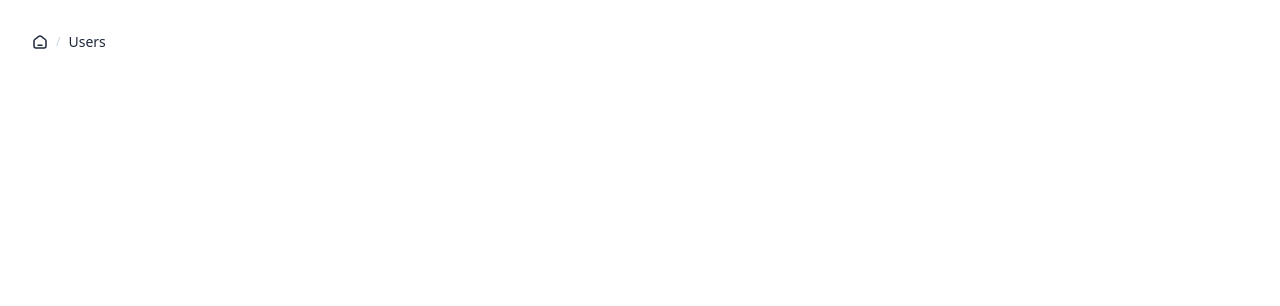
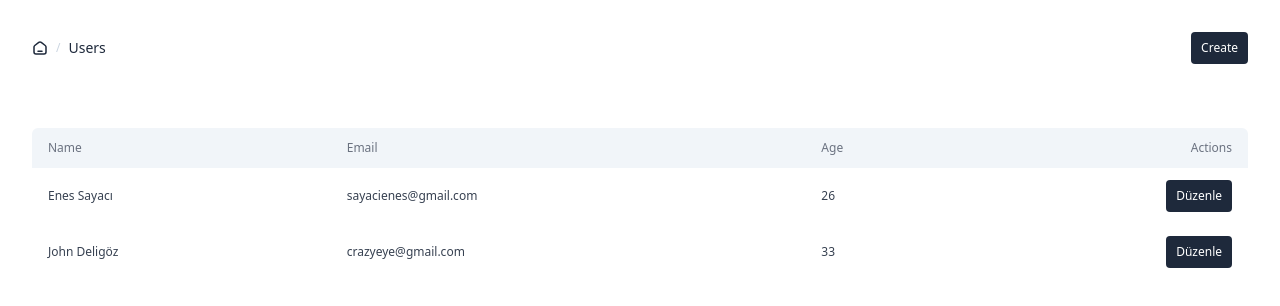
Before and after one commit to enessayaci/vue3-users-table, a Vue app: page /users in a window 1280 px wide. Before the commit this address had no page. Shown: the top 306 px of the page. Built offline with nearby package versions, Linux system fonts and the light colour scheme.

Commit message:
feat: Table component

```diff
--- a/src/App.vue
+++ b/src/App.vue
@@ -1,14 +1,12 @@
 <script setup lang="ts">
-import { RouterLink, RouterView } from 'vue-router'
-import Breadcrumb from './components/Breadcrumb.vue'
+import { RouterView } from 'vue-router'
+import Header from './components/Header.vue'
 
 </script>
 
 <template>
-  <div class="flex flex-col min-h-screen p-8">
-    <header>
-      <Breadcrumb />
-    </header>
+  <div class="flex flex-col min-h-screen">
+    <Header/>
 
     <RouterView />
   </div>
--- a/src/components/Breadcrumb.vue
+++ b/src/components/Breadcrumb.vue
@@ -11,18 +11,16 @@
       <li v-for="(item, index) in breadcrumbs" :key="index" class="flex items-center">
         <template v-if="index < breadcrumbs.length - 1">
           <template v-if="isRouteDefined(item.link)">
-            <router-link :to="item.link" class="text-sm hover:text-blue-400 hover:bg-transparent">
+            <router-link :to="item.link" class="text-sm hover:text-blue-400 hover:bg-transparent text-neutral">
               {{ item.text }}
             </router-link>
           </template>
           <template v-else>
-            <span class="font-medium text-sm">{{ item.text
-              }}</span>
+            <span class="font-medium text-sm text-neutral">{{ item.text }}</span>
           </template>
         </template>
         <template v-else>
-          <span class="font-medium text-sm">{{ item.text
-            }}</span>
+          <span class="font-medium text-sm">{{ item.text }}</span>
         </template>
         <span v-if="index < breadcrumbs.length - 1" class="ml-2 text-xs font-medium text-neutral-300">/</span>
       </li>
--- a/src/components/FormProvider.vue
+++ b/src/components/FormProvider.vue
@@ -1,9 +1,3 @@
-<template>
-  <form @submit.prevent="handleSubmit">
-    <slot />
-  </form>
-</template>
-
 <script setup lang="ts">
 import { ref, provide } from 'vue';
 
@@ -34,3 +28,9 @@ const handleSubmit = () => {
 // Provide register fonksiyonunu
 provide('register', register);
 </script>
+
+<template>
+  <form @submit.prevent="handleSubmit">
+    <slot />
+  </form>
+</template>
--- /dev/null
+++ b/src/components/Header.vue
@@ -0,0 +1,11 @@
+<script setup lang="ts">
+import Breadcrumb from './Breadcrumb.vue'
+import Button from './ui/Button.vue'
+</script>
+
+<template>
+  <header class="flex p-8">
+    <Breadcrumb />
+    <Button class="ms-auto">Create</Button>
+  </header>
+</template>
--- /dev/null
+++ b/src/components/Table.vue
@@ -0,0 +1,43 @@
+<script setup lang="ts">
+import { defineProps } from 'vue';
+
+// Generic tip tanımı
+const props = defineProps<{
+  heads: { label: string; key: string }[];
+  data: Array<Record<string, any>>; // Herhangi bir veri yapısını temsil eden generic tip
+}>();
+</script>
+
+<template>
+  <table class="w-full">
+    <thead>
+      <tr>
+        <th v-for="(head, index) in heads" :key="index">
+          {{ head.label }}
+        </th>
+      </tr>
+    </thead>
+    <tbody>
+      <tr v-for="(item, rowIndex) in data" :key="rowIndex">
+        <td v-for="(head, colIndex) in heads" :key="colIndex">
+          <slot :name="head.key" :item="item">{{ item[head.key] }}</slot> <!-- Her başlık için ayrı slot -->
+        </td>
+      </tr>
+    </tbody>
+  </table>
+</template>
+
+<style scoped>
+th,
+td {
+  @apply px-4 py-3 text-start last:text-end text-xs font-medium;
+}
+
+th {
+  @apply bg-neutral-100 first:rounded-tl-md last:rounded-tr-md text-neutral;
+}
+
+tr {
+  @apply text-neutral-700 dark:text-neutral-400;
+}
+</style>
--- a/src/components/Tooltip.vue
+++ b/src/components/Tooltip.vue
@@ -80,7 +80,7 @@ const combinedTooltipClasses = tooltipTriangleClasses + " " + tooltipClasses
 </script>
 
 <template>
-  <div class="relative flex items-center">
+  <div id="componentTooltip" class="relative flex items-center">
     <Button variant="naked" @click="() => handleTooltipClick()" @blur="handleTooltipClick(true)"
       class="text-neutral-300">
       <IconInfo />
--- a/src/components/ui/Button.vue
+++ b/src/components/ui/Button.vue
@@ -13,19 +13,21 @@ const props = defineProps<{
 // Dışarıdan gelen tüm attribute'ları almak için useAttrs kullanıyoruz
 const attrs = useAttrs();
 
+const defaultClasses = props.variant != 'naked' ? 'font-medium text-xs rounded transition-all px-2.5 py-2' : null
+
 // Buton stillerini tanımlama
-const variantClasses = computed(() => {
+const variantClasses = (() => {
   switch (props.variant) {
     case 'outline':
-      return 'text-primary ring-offset-0 ring-inset ring-1 ring-primary hover:bg-primary-100 bg-transparent font-medium text-xs rounded transition-all px-2.5 py-2'; // Outline stili
+      return 'text-primary ring-offset-0 ring-inset ring-1 ring-primary hover:bg-primary-100 bg-transparent'; // Outline stili
     case 'naked':
-      return null
+      return null; // Naked stili
     default:
-      return 'bg-primary text-white font-medium text-xs rounded transition-all px-2.5 py-2'
+      return 'bg-primary text-white'; // Varsayılan stil
   }
-});
+})();
 
-const colorClasses = computed(() => {
+const colorClasses = (() => {
   // Renk yoksa, boş bir string döndür
   if (!props.color || props.variant == "naked") return '';
 
@@ -44,16 +46,10 @@ const colorClasses = computed(() => {
   } else if (props.variant == "outline") {
 
     result = `ring-${props.color} hover:bg-${colorBase}-100`;
-    console.log(result);
-
   }
 
   return result;
-});
-
-const combinedClasses = computed(() => {
-  return cn(variantClasses.value, colorClasses.value, props.class)
-})
+})();
 
 </script>
 
@@ -64,7 +60,7 @@ export default {
 </script>
 
 <template>
-  <component v-ripple :is="to ? 'router-link' : 'button'" v-bind="attrs" :to="to" :class="combinedClasses">
+  <component v-ripple :is="to ? 'router-link' : 'button'" v-bind="attrs" :to="to" :class="cn(defaultClasses, variantClasses, colorClasses, props.class)">
     <slot />
   </component>
 </template>
--- a/src/router/index.ts
+++ b/src/router/index.ts
@@ -1,5 +1,6 @@
 import { createRouter, createWebHistory } from 'vue-router'
 import HomeView from '../views/HomeView.vue'
+import UsersView from '../views/UsersView.vue'
 
 const router = createRouter({
   history: createWebHistory(import.meta.env.BASE_URL),
@@ -10,12 +11,9 @@ const router = createRouter({
       component: HomeView
     },
     {
-      path: '/deneme/about',
-      name: 'about',
-      // route level code-splitting
-      // this generates a separate chunk (About.[hash].js) for this route
-      // which is lazy-loaded when the route is visited.
-      component: () => import('../views/AboutView.vue')
+      path: '/users',
+      name: 'users',
+      component: UsersView
     }
   ]
 })
--- /dev/null
+++ b/src/types/interfaces/IUserRow.ts
@@ -0,0 +1,6 @@
+interface IUserRow {
+  id: string,
+  name: string,
+  email: string,
+  age: number,
+}
--- /dev/null
+++ b/src/types/requests/User.ts
@@ -0,0 +1,7 @@
+class User {
+  id: string | null = null;
+  firstName: string | null = null;
+  lastName: string | null = null;
+  email: string | null = null;
+  age: number | null = null;
+}
--- a/src/views/HomeView.vue
+++ b/src/views/HomeView.vue
@@ -12,7 +12,7 @@ const formFields = ref({
 </script>
 
 <template>
-  <main id="#pageHome" class="grid grow">
+  <main id="pageHome" class="grid grow p-8">
     <div>
       <FormProvider id="create">
         <Input v-model="formFields.name" label="Metin" tooltip="Text alanı" :min="3" :max="10" required />
--- /dev/null
+++ b/src/views/UsersView.vue
@@ -0,0 +1,76 @@
+<script setup lang="ts">
+import { computed } from 'vue';
+import Table from '../components/Table.vue';
+import Button from '@/components/ui/Button.vue';
+
+// Kullanıcı arayüzü tanımı
+interface User {
+  id: string;
+  firstName: string;
+  lastName: string;
+  email: string;
+  age: number;
+}
+
+interface IUserRow {
+  id: string;
+  name: string;
+  email: string;
+  age: number;
+}
+
+// Kullanıcı verileri
+const users: User[] = [
+  {
+    id: "12414324514",
+    firstName: "Enes",
+    lastName: "Sayacı",
+    email: "sayacienes@gmail.com",
+    age: 26,
+  },
+  {
+    id: "9895487364",
+    firstName: "John",
+    lastName: "Deligöz",
+    email: "crazyeye@gmail.com",
+    age: 33,
+  },
+];
+
+// Tablo başlıkları
+const heads = [
+  { label: "Name", key: "name" },
+  { label: "Email", key: "email" },
+  { label: "Age", key: "age" },
+  { label: "Actions", key: "actions" },
+];
+
+// Tablo verileri
+const data = computed<IUserRow[]>(() => {
+  return users.map(user => ({
+    id: user.id,
+    name: `${user.firstName} ${user.lastName}`,
+    email: user.email,
+    age: user.age,
+  }));
+});
+
+// Eylem butonu için işlev
+const handleAction = (item: IUserRow) => {
+  console.log("Action for ID:", item); // ID'yi konsola yazdır
+};
+</script>
+
+<template>
+  <main id="#pageUsers" class="grow p-8">
+    <Table :heads="heads" :data="data">
+      <template v-slot:actions="{ item }">
+        <Button @click="handleAction(item as IUserRow)">Düzenle</Button> <!-- Dinamik içerik -->
+      </template>
+    </Table>
+  </main>
+</template>
+
+<style>
+/* Stil ekleyebilirsiniz */
+</style>
```
